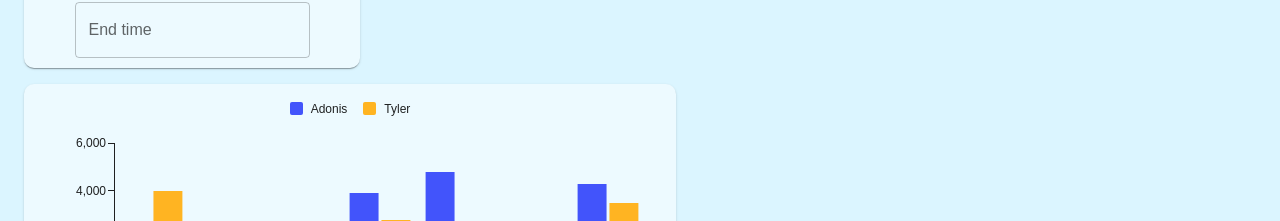
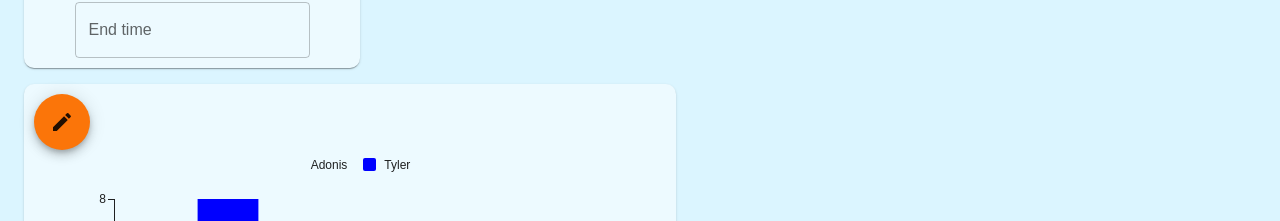
Before and after one commit to 4L00P/game-knight-legacy, a React app: page /gamenights in a window 1280 px wide. Shown: the part 406-627 px from the top of the page. Built offline with nearby package versions, Linux system fonts and the light colour scheme; no server answers; a web font is replaced by a local one.

Commit message:
Edit Icon from MUI added, found that I can use rangeStack for the bar chart

```diff
--- a/src/client/components/group-schedule-components/AvailabilityChart.jsx
+++ b/src/client/components/group-schedule-components/AvailabilityChart.jsx
@@ -3,8 +3,6 @@ import { BarChart } from '@mui/x-charts/BarChart';
 import { sampleAvailabilities } from './sample-data';
 
 // EXAMPLE 2
-const pData = [2400, 1398, -9800, 3908, 4800, -3800, 4300];
-const uData = [4000, -3000, -2000, 2780, -1890, 2390, 3490];
 
 const xLabels = [
   'Sunday',
@@ -34,10 +32,15 @@ const yLabels = [
   '12:00am',
 ];
 
+const sampleDataset = [
+  { category: 'Adonis', start: 1, end: 5, duration: 4 },
+  { category: 'Tyler', start: 3, end: 8, duration: 5 },
+];
+
 export default function AvailabilityChart() {
   return (
     <BarChart
-      dataset={sampleAvailabilities}
+      dataset={sampleDataset}
       height={420}
       series={[
         // {
@@ -46,8 +49,12 @@ export default function AvailabilityChart() {
         // {
         //   data: uData, label: 'uv', id: 'uvId', stack: 'stack',
         // },
-        { data: [2400, 1398, -8000, 3908, 4800, -3800, 4300], label: 'Adonis', id: 'adonisId' },
-        { data: [4000, -3000, -2000, 2780, -1890, 2390, 3490], label: 'Tyler', id: 'tylerId' },
+
+        // { data: [2400, 1398, -8000, 3908, 4800, -3800, 4300], label: 'Adonis', id: 'adonisId' },
+        // { data: [4000, -3000, -2000, 2780, -1890, 2390, 3490], label: 'Tyler', id: 'tylerId' },
+
+        { dataKey: 'start', stack: 'rangeStack', color: 'transparent', label: 'Adonis', id: 'adonisId' }, // transparent start segment
+        { dataKey: 'duration', stack: 'rangeStack', color: 'blue', label: 'Tyler', id: 'tylerId' }, // visible duration segment
       ]}
       xAxis={[{ label: 'date', data: xLabels }]}
       yAxis={[{ label: 'available times', width: 60 }]}
--- a/src/client/components/group-schedule-components/Scheduling.jsx
+++ b/src/client/components/group-schedule-components/Scheduling.jsx
@@ -1,25 +1,15 @@
 import React from "react";
+
 import { styled } from '@mui/material/styles';
+import Fab from '@mui/material/Fab';
+// import AddIcon from '@mui/icons-material/Add';
+import EditIcon from '@mui/icons-material/Edit';
 import Paper from '@mui/material/Paper';
 import Grid from '@mui/material/Grid';
 import AddAvailability from './AddAvailability';
 import AvailabilityChart from './AvailabilityChart';
 
-
 export default function Scheduling() {
-  // const Section1 = styled(Paper)(({ theme }) => ({
-  //   display: 'flex', // put them side by side
-  //   flexDirection: 'column', // change to 'column' if you want them stacked
-  //   alignItems: 'left',
-  //   padding: 10,
-  //   // gap: theme.spacing(2),
-  //   backgroundColor: '#EDFAFF',
-  //   borderRadius: 10,
-  //   // width: 'fit-content',
-  //   maxWidth: '25%',
-  //   margin: '1rem',
-  // }));
-
   const Section2 = styled(Paper)(({ theme }) => ({
     display: 'flex', // put them side by side
     flexDirection: 'column', // change to 'column' if you want them stacked
@@ -32,12 +22,16 @@ export default function Scheduling() {
     maxWidth: '50%',
     margin: '1rem',
   }));
+
   return (
     <>
 
       <AddAvailability />
 
       <Section2>
+        <Fab color="secondary" aria-label="edit">
+          <EditIcon />
+        </Fab>
         <AvailabilityChart />
       </Section2>
     </>
```
